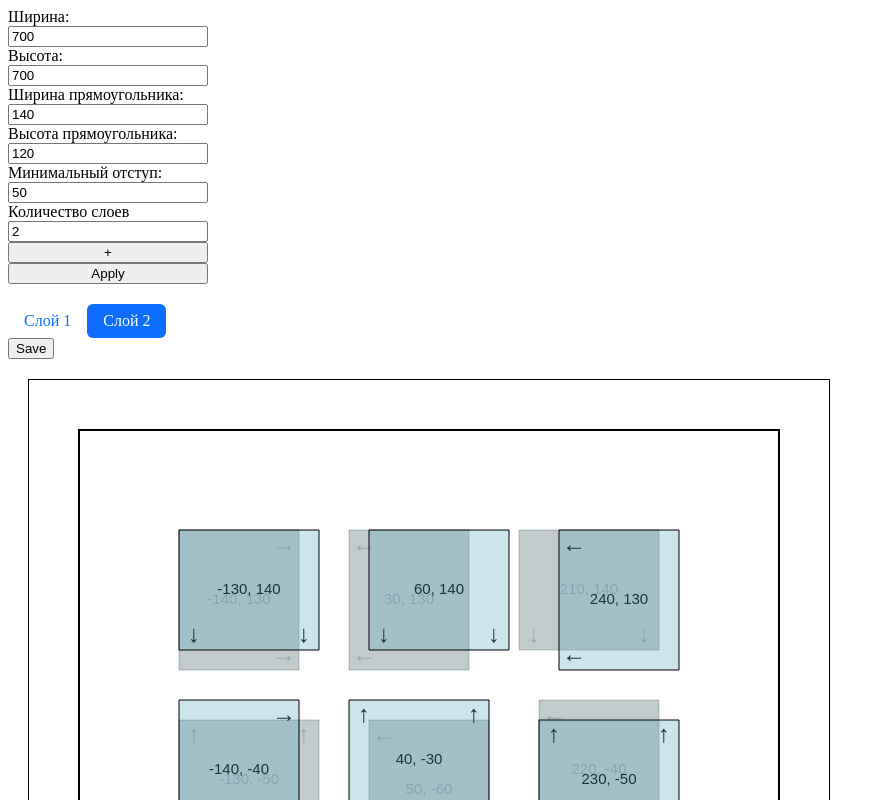
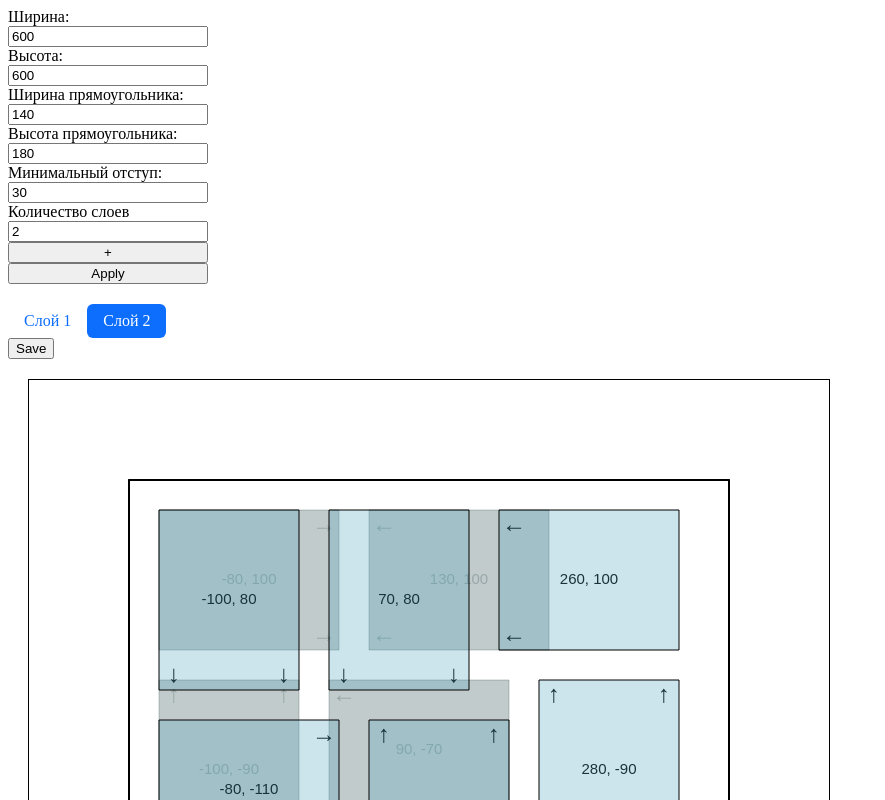
Before and after one commit to Ringyokoo/VSCode, a plain HTML site: page Rectangle.html in a window 1280 px wide. Shown: the top 800 px of the page, without its empty margins (0-885 px from the left). Drawn offline with Linux system fonts and the light colour scheme.

Commit message:
Новый необычный случай, появилась ошибка

```diff
--- a/Rectangle.html
+++ b/Rectangle.html
@@ -64,7 +64,7 @@
             background-color: #0d6efd;
         }
 
-        .saveQuestion {
+        #saveQuestion {
             border: 1px solid black;
             padding: 30px;
             width: max-content;
@@ -83,15 +83,15 @@
     <!-- Необычные случаи 700 700 450 200; 400 400 140 120 -->
     <form id="canvasForm">
         <label for="canvasWidth">Ширина:</label>
-        <input type="number" id="canvasWidth" value="700" required>
+        <input type="number" id="canvasWidth" value="600" required>
         <label for="canvasHeight">Высота:</label>
-        <input type="number" id="canvasHeight" value="700" required>
+        <input type="number" id="canvasHeight" value="600" required>
         <label for="rectWidth">Ширина прямоугольника:</label>
         <input type="number" id="rectWidth" value="140" required>
         <label for="rectHeight">Высота прямоугольника:</label>
-        <input type="number" id="rectHeight" value="120" required>
+        <input type="number" id="rectHeight" value="180" required>
         <label for="inentM">Минимальный отступ:</label>
-        <input type="number" id="inentM" value="50" required>
+        <input type="number" id="inentM" value="30" required>
         <label for="minLayer">Количество слоев</label>
         <input type="number" id="minLayer" value="2" required>
         <button type="button" id='plus'>+</button>
@@ -120,16 +120,17 @@
         <li><strike>Добавить просмотр слоев (через массив rectangles)</strike> </li>
         <li>Сохранять измененный слой руками и спрашивать при нажатии на дополнительный слой (либо на переход в другой
             слой без кнокпи сохранения) сделать ли все последующие такие (через 1) или нет</li> +-
+        <li>Изменение масштаба либо окна (canvas) при изменении паллета</li>
         <li>Добавить в форму вопрос про кол-во мешков (Если нет параметра вычислять самостоятельно от массы + добавить в
             форму массу)</li>
         <li>Добавить возможность перемещения нескольких объектов (выделять их, разобрать код из test.html) (?)</li>
         <li>Приятный интерфейс</li>
     </ul>
 
-    <div class="saveQuestion">
+    <div id="saveQuestion">
         <p>Сохранить изменения?</p>
-        <button type="input">Да</button>
-        <button type="input">Нет</button>
+        <button type="button" id="notSave">Нет</button>
+        <!-- <button type="button" id="save">Да</button> -->
     </div>
 
     <script>
@@ -152,8 +153,8 @@
         let arrText = ['↑', '→', '↓', '←'];
         let dragOffsetY, dragOffsetX;
         let rgbColor = ``;
-        let dopCenterX = ( parseInt(document.getElementById('myCanvas').width) - parseInt(document.getElementById('canvasWidth').value)) / 2;
-        let dopCenterY = (parseInt(document.getElementById('myCanvas').height) -  parseInt(document.getElementById('canvasHeight').value)) / 2;
+        let dopCenterX = (parseInt(document.getElementById('myCanvas').width) - parseInt(document.getElementById('canvasWidth').value)) / 2;
+        let dopCenterY = (parseInt(document.getElementById('myCanvas').height) - parseInt(document.getElementById('canvasHeight').value)) / 2;
         // let dopCenterX = 0;
         // let dopCenterY = 0;
 
@@ -184,9 +185,10 @@
             inentXArr.push(float2int((canvasWidth.value / 2 - rectangles.at(-1).x - inent - rectangles.at(-1).width / 2) / (rectangles.at(-1).column + 2)));
 
             // console.log(inentYArr)
+            // console.log(inentXArr)
             for (let i = cPR; i < rectangles.length; i++) {
-                rectangles[i].x += ((inentXArr[rectangles[i].row] < inent) ?  inent : inentXArr[rectangles[i].row] * (rectangles[i].column + 1)) + dopCenterX;
-                rectangles[i].y += ((inentYArr[rectangles[i].column] < inent) ? inent : inentYArr[rectangles[i].column] * (rectangles[i].row + 1)) + dopCenterY;
+                rectangles[i].x += ((inentXArr[rectangles[i].row] < 0) ? 0 : inentXArr[rectangles[i].row] * (rectangles[i].column + 1));
+                rectangles[i].y += ((inentYArr[rectangles[i].column] < 0) ? 0 : inentYArr[rectangles[i].column] * (rectangles[i].row + 1));
                 rectangles[i].xAuto = rectangles[i].x;
                 rectangles[i].yAuto = rectangles[i].y;
             }
@@ -240,11 +242,11 @@
 
 
                     } else {
-                        coordinateX = -(centerX - rectWidth / 2); // Базовый случай, когда все повернуты в 1 сторону
+                        coordinateX = -(centerX - rectWidth / 2) + dopCenterX; // Базовый случай, когда все повернуты в 1 сторону
                     }
 
                     if (j == 0) {
-                        coordinateY = -(centerY - rectHeight / 2);
+                        coordinateY = -(centerY - rectHeight / 2) + dopCenterY;
                     } else {
                         if (rectangles.at(-1).height > rectHeight) {
                             coordinateY = rectangles.at(-1).y + rectangles.at(-1).height - Math.floor(rectangles.at(-1).height - rectHeight) / 2;
@@ -255,7 +257,7 @@
                         }
                     }
                     // if (Math.abs(coordinateX + inent) <= (centerX - rectWidth / 2) && Math.abs(coordinateY + inent) <= (centerY - rectHeight / 2)) {
-                    let a = { x: coordinateX + inent , y: coordinateY + inent  , width: rectWidth, height: rectHeight, isDragging: false, isLastlayer: true, color: rgbColor, text: text, column: i, row: j, layer: level, xAuto: 0, yAuto: 0 };
+                    let a = { x: coordinateX + inent, y: coordinateY + inent, width: rectWidth, height: rectHeight, isDragging: false, isLastlayer: true, color: rgbColor, text: text, column: i, row: j, layer: level, xAuto: 0, yAuto: 0 };
                     rectangles.push(a);
                     // } else{
                     // console.log(i, j)
@@ -270,9 +272,19 @@
                 }
 
             }
-            getInent(countPastRec);
-            rectangles = rectangles.filter((r) => (Math.abs(r.x) <= (centerX - r.width / 2 + dopCenterX) && Math.abs(r.y) <= (centerY - r.height / 2 +dopCenterY)));
-            //
+
+            // getInent(countPastRec);
+            // console.log(rectangles.length, rectangles)
+            rectangles = rectangles.filter((r) => (Math.abs(r.x) + inent <= (centerX - r.width / 2 + dopCenterX) && Math.abs(r.y) + inent <= (centerY - r.height / 2 + dopCenterY)));
+
+            console.log(rectangles)
+            // console.log()
+
+            //-------------------------------------------------------------------------------------------------------------------------------------------------------------------
+            //Исправить ошибку (600б 600 140 180 30 2) с отключенным getInput работает, но случай не стандартный, надо доделать, также исправить getInent чтобы работала и с этим случаем тоже. Потому что как-то неправильно передается массив с прямоугольнирками пишет нужное кол-во а внутри больше.
+
+            // getInent(countPastRec);
+
             // console.log(rectangles)
 
         }
@@ -361,7 +373,7 @@
 
         function oddLayer(canvasWidth, canvasHeight) {
             let matrixRectangles = [];
-            centerX = Math.floor(canvasWidth / 2) ;
+            centerX = Math.floor(canvasWidth / 2);
             centerY = Math.floor(canvasHeight / 2);
             findNumberOfRectangles(canvasWidth, canvasHeight);
             for (let i = 0; i < testArr[0][1]; i++) {
@@ -464,6 +476,7 @@
                         rectangles[i].y = rectangles[i].yAuto;
                     }
                     layerNum = i;
+                    // confirm('Save iz')
                     drawLayer();
                 })
                 tab.appendChild(button);
@@ -503,7 +516,7 @@
             const canvasWidth = parseInt(document.getElementById('canvasWidth').value);
             const canvasHeight = parseInt(document.getElementById('canvasHeight').value);
             // ctx.strokeRect( 0, 0, canvasWidth, canvasHeight);
-            ctx.strokeRect( dopCenterX, dopCenterY, canvasWidth, canvasHeight);
+            ctx.strokeRect(dopCenterX, dopCenterY, canvasWidth, canvasHeight);
             //  ctx.translate(canvas.width / 2, canvas.height / 2);
         }
 
@@ -667,16 +680,16 @@
         canvas.addEventListener('mousemove', function (evt) {
             if (selectedRectangle && selectedRectangle.isDragging) {
                 const mousePos = getMousePos(canvas, evt);
-                if ((mousePos.x - centerX - dragOffsetX) > 0){
-                    selectedRectangle.x = ( (mousePos.x - centerX - dragOffsetX) > (centerX - selectedRectangle.width / 2 + dopCenterX)) ? (centerX - selectedRectangle.width / 2 + dopCenterX) : mousePos.x - centerX - dragOffsetX;
-                } else{
-                    selectedRectangle.x = ( (mousePos.x - centerX - dragOffsetX) < -(centerX - selectedRectangle.width / 2 - dopCenterX)) ? -(centerX - selectedRectangle.width / 2 - dopCenterX) : mousePos.x - centerX - dragOffsetX;
+                if ((mousePos.x - centerX - dragOffsetX) > 0) {
+                    selectedRectangle.x = ((mousePos.x - centerX - dragOffsetX) > (centerX - selectedRectangle.width / 2 + dopCenterX)) ? (centerX - selectedRectangle.width / 2 + dopCenterX) : mousePos.x - centerX - dragOffsetX;
+                } else {
+                    selectedRectangle.x = ((mousePos.x - centerX - dragOffsetX) < -(centerX - selectedRectangle.width / 2 - dopCenterX)) ? -(centerX - selectedRectangle.width / 2 - dopCenterX) : mousePos.x - centerX - dragOffsetX;
                 }
 
-                if ((mousePos.y - centerY - dragOffsetY) > 0){
-                    selectedRectangle.y = ( (mousePos.y - centerY - dragOffsetY) > (centerY - selectedRectangle.height / 2 + dopCenterY)) ? (centerY - selectedRectangle.height / 2 + dopCenterY) : mousePos.y - centerY - dragOffsetY;
-                } else{
-                    selectedRectangle.y = ( (mousePos.y - centerY - dragOffsetY) < -(centerY - selectedRectangle.height / 2 - dopCenterY)) ? -(centerY - selectedRectangle.height / 2 - dopCenterY) : mousePos.y - centerY - dragOffsetY;
+                if ((mousePos.y - centerY - dragOffsetY) > 0) {
+                    selectedRectangle.y = ((mousePos.y - centerY - dragOffsetY) > (centerY - selectedRectangle.height / 2 + dopCenterY)) ? (centerY - selectedRectangle.height / 2 + dopCenterY) : mousePos.y - centerY - dragOffsetY;
+                } else {
+                    selectedRectangle.y = ((mousePos.y - centerY - dragOffsetY) < -(centerY - selectedRectangle.height / 2 - dopCenterY)) ? -(centerY - selectedRectangle.height / 2 - dopCenterY) : mousePos.y - centerY - dragOffsetY;
                 }
 
                 // selectedRectangle.y = mousePos.y - centerY - dragOffsetY;
```
